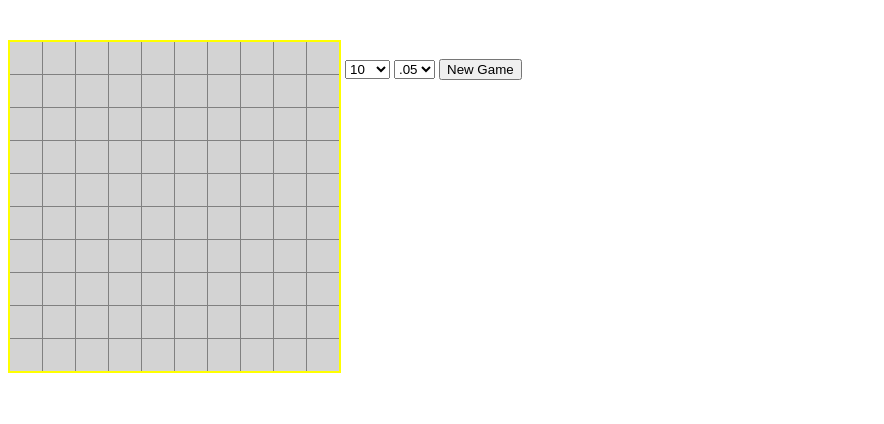
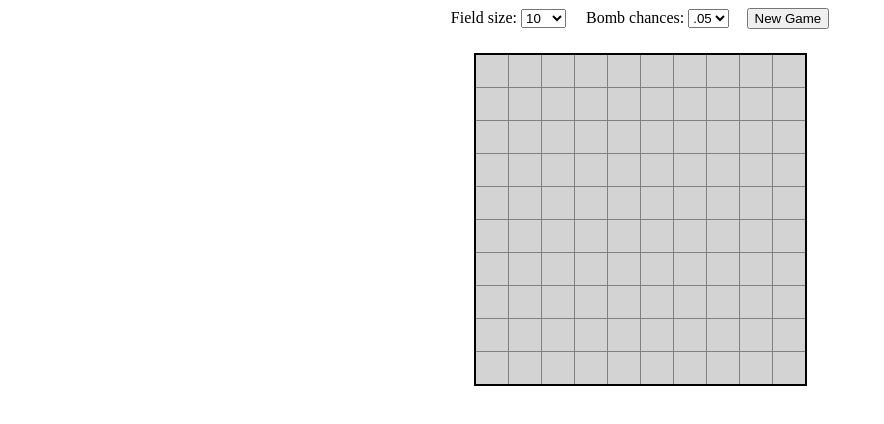
Before and after one commit to z3ut/minesweeper, a website with bundled scripts: page src/index.html in a window 1280 px wide. Shown: the whole page, without its empty margins (0-884 px from the left). Built offline with nearby package versions, Linux system fonts and the light colour scheme.

Commit message:
Beautify css

```diff
--- a/src/index.html
+++ b/src/index.html
@@ -8,8 +8,9 @@
   <link rel="stylesheet" href="index.scss">
 </head>
 <body>
-  <p data-status class="status"></p>
-  <div data-grid class="grid"></div>
+  <p class="controls">
+    <label>
+      Field size:
       <select data-game-size>
         <option>10</option>
         <option>20</option>
@@ -17,6 +18,10 @@
         <option>50</option>
         <option>100</option>
       </select>
+    </label>
+
+    <label>
+      Bomb chances:
       <select data-bomb-chances>
         <option>.05</option>
         <option>.1</option>
@@ -24,7 +29,16 @@
         <option>.3</option>
         <option>.4</option>
       </select>
+    </label>
+
     <button data-new-game-btn>New Game</button>
+  </p>
+
+  <p data-status class="status"></p>
+
+  <div class="grid-container">
+    <div data-grid class="grid"></div>
+  </div>
 
   <script src="index.ts"></script>
 </body>
--- a/src/index.scss
+++ b/src/index.scss
@@ -1,11 +1,29 @@
+.controls {
+  margin: 0;
+  text-align: center;
+
+  label + label,
+  label + button {
+    margin-left: 1em;
+  }
+}
+
+.grid-container {
+  display: flex;
+  align-items: center;
+  justify-content: center;
+}
+
 .status {
-  height: 2em;
+  height: 1.5em;
   margin: 0;
+  text-align: center;
+  font-weight: 700;
 }
 
 .grid {
   display: inline-grid;
-  border: 2px solid yellow;
+  border: 2px solid black;
 
   grid-gap: 1px;
   background-color: grey;
@@ -26,7 +44,6 @@
 
 .bomb {
   background-image: url('assets/bomb.png');
-
   background-position: center;
   background-repeat: no-repeat;
   background-size: cover;
```
Lines whose indentation alone changed are shown as unchanged.
